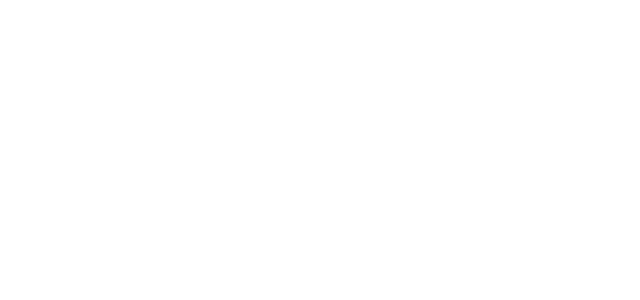
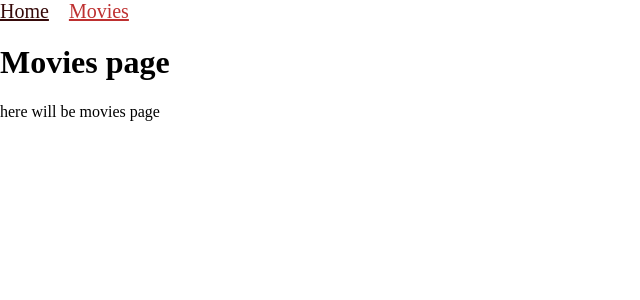
Before and after one commit to MarinaTripetska/goit-react-hw-05-movies, a React (Create React App) app: page /movies in a window 1280 px wide. Shown: the top 300 px of the page, without its empty margins (0-640 px from the left). Built offline with nearby package versions, Linux system fonts and the light colour scheme.

Commit message:
feat: add basic navigation and fetch popular films

```diff
--- a/package.json
+++ b/package.json
@@ -6,7 +6,10 @@
     "@testing-library/jest-dom": "^5.15.1",
     "@testing-library/react": "^11.2.7",
     "@testing-library/user-event": "^12.8.3",
+    "axios": "^0.24.0",
     "mrm": "^3.0.10",
+    "netlify-cli": "^8.0.15",
+    "normalize.css": "^8.0.1",
     "prop-types": "^15.7.2",
     "react": "^17.0.2",
     "react-dom": "^17.0.2",
--- /dev/null
+++ b/src/API/get.js
@@ -0,0 +1,18 @@
+import axios from "axios";
+
+const api = axios.create({
+  baseURL: `https://api.themoviedb.org/3/`,
+});
+
+const fetchPopularMovies = async (request) => {
+  try {
+    const resp = await api.get(
+      `${request}?api_key=d5c0d1b8be0f887d4d98094b30567821`
+    );
+    return resp;
+  } catch (err) {
+    console.log(err);
+  }
+};
+
+export default fetchPopularMovies;
--- a/src/App.js
+++ b/src/App.js
@@ -1,5 +1,20 @@
+import { Routes, Route } from "react-router-dom";
+import NavBar from "./components/NavBar/NavBar";
+import HomePage from "./views/HomePage/HomePage";
+import MoviesPage from "./views/MoviesPage/MoviesPage";
+import PageNotFound from "./views/PageNotFound/PageNotFound";
+
 function App() {
-  return <div></div>;
+  return (
+    <>
+      <NavBar />
+      <Routes>
+        <Route path="/" element={<HomePage />} />
+        <Route path="/movies" element={<MoviesPage />} />
+        <Route path="*" element={<PageNotFound />}></Route>
+      </Routes>
+    </>
+  );
 }
 
 export default App;
--- /dev/null
+++ b/src/components/NavBar/NavBar.css
@@ -0,0 +1,9 @@
+.nav-item {
+  margin-right: 20px;
+  font-weight: 500;
+  font-size: 20px;
+  color: rgb(54, 10, 10);
+}
+.active {
+  color: rgb(190, 48, 48);
+}
--- a/src/components/NavBar/NavBar.jsx
+++ b/src/components/NavBar/NavBar.jsx
@@ -1,10 +1,16 @@
-import { Link } from "react-router-dom";
-
+import { NavLink } from "react-router-dom";
+import "./NavBar.css";
 export default function NavBar() {
   return (
-    <nav>
-      <Link to="/invoices">Invoices</Link> |{" "}
-      <Link to="/expenses">Expenses</Link>
-    </nav>
+    <header>
+      <nav>
+        <NavLink className="nav-item" to="/">
+          Home
+        </NavLink>
+        <NavLink className="nav-item" to="/movies">
+          Movies
+        </NavLink>
+      </nav>
+    </header>
   );
 }
--- /dev/null
+++ b/src/index.css
@@ -0,0 +1 @@
+@import "normalize.css";
--- a/src/index.js
+++ b/src/index.js
@@ -1,6 +1,7 @@
 import React from "react";
 import ReactDOM from "react-dom";
 import { BrowserRouter } from "react-router-dom";
+import "./index.css";
 
 import App from "./App";
 
--- /dev/null
+++ b/src/views/HomePage/HomePage.jsx
@@ -0,0 +1,34 @@
+import { useState, useEffect } from "react";
+import { Link } from "react-router-dom";
+
+import fetchPopularMovies from "../../API/get";
+
+export default function HomePage() {
+  const [movies, setMovies] = useState(null);
+  useEffect(() => {
+    fetchPopularMovies("/trending/movie/week").then((resp) =>
+      setMovies(resp.data.results)
+    );
+  }, []);
+
+  return (
+    <main>
+      <h1>Home page</h1>
+      <ul>
+        {movies &&
+          movies.map((movie) => (
+            <li key={movie.id}>
+              <Link to={`/movies/${movie.id}`}>
+                <img
+                  src={`https://www.themoviedb.org/t/p/w440_and_h660_face/${movie.poster_path}`}
+                  alt={movie.title}
+                  width="250"
+                />
+                <p>{movie.title}</p>
+              </Link>
+            </li>
+          ))}
+      </ul>
+    </main>
+  );
+}
--- /dev/null
+++ b/src/views/MoviesPage/MoviesPage.jsx
@@ -0,0 +1,9 @@
+export default function MoviesPage() {
+  return (
+    <main>
+      <h1>Movies page</h1>
+
+      <p>here will be movies page</p>
+    </main>
+  );
+}
--- /dev/null
+++ b/src/views/PageNotFound/PageNotFound.jsx
@@ -0,0 +1,3 @@
+export default function PageNotFound() {
+  return <h1>Page not found!</h1>;
+}
```
Also changed, not shown: 2 other files (tests, documents, lock files or other folders).
